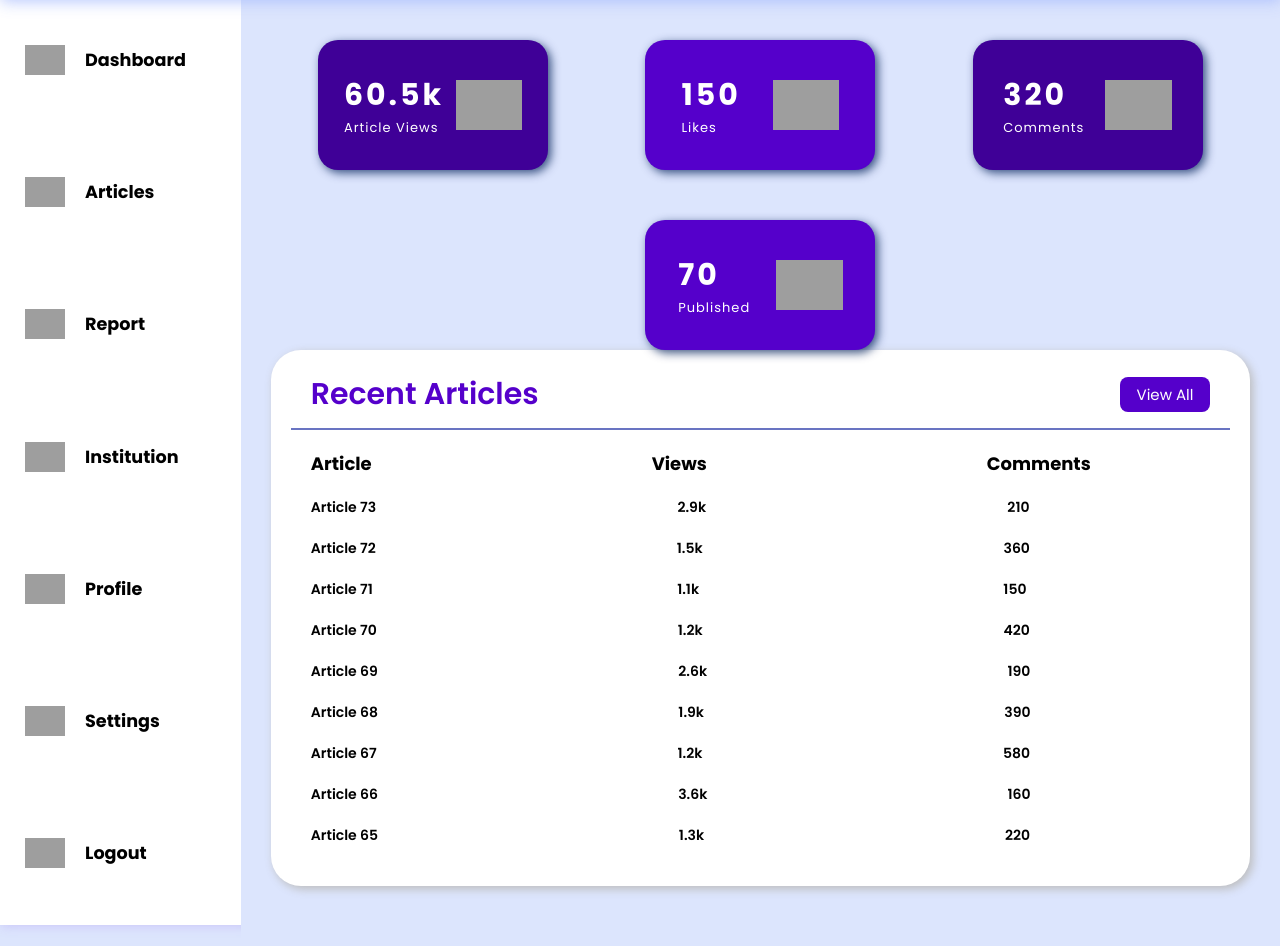
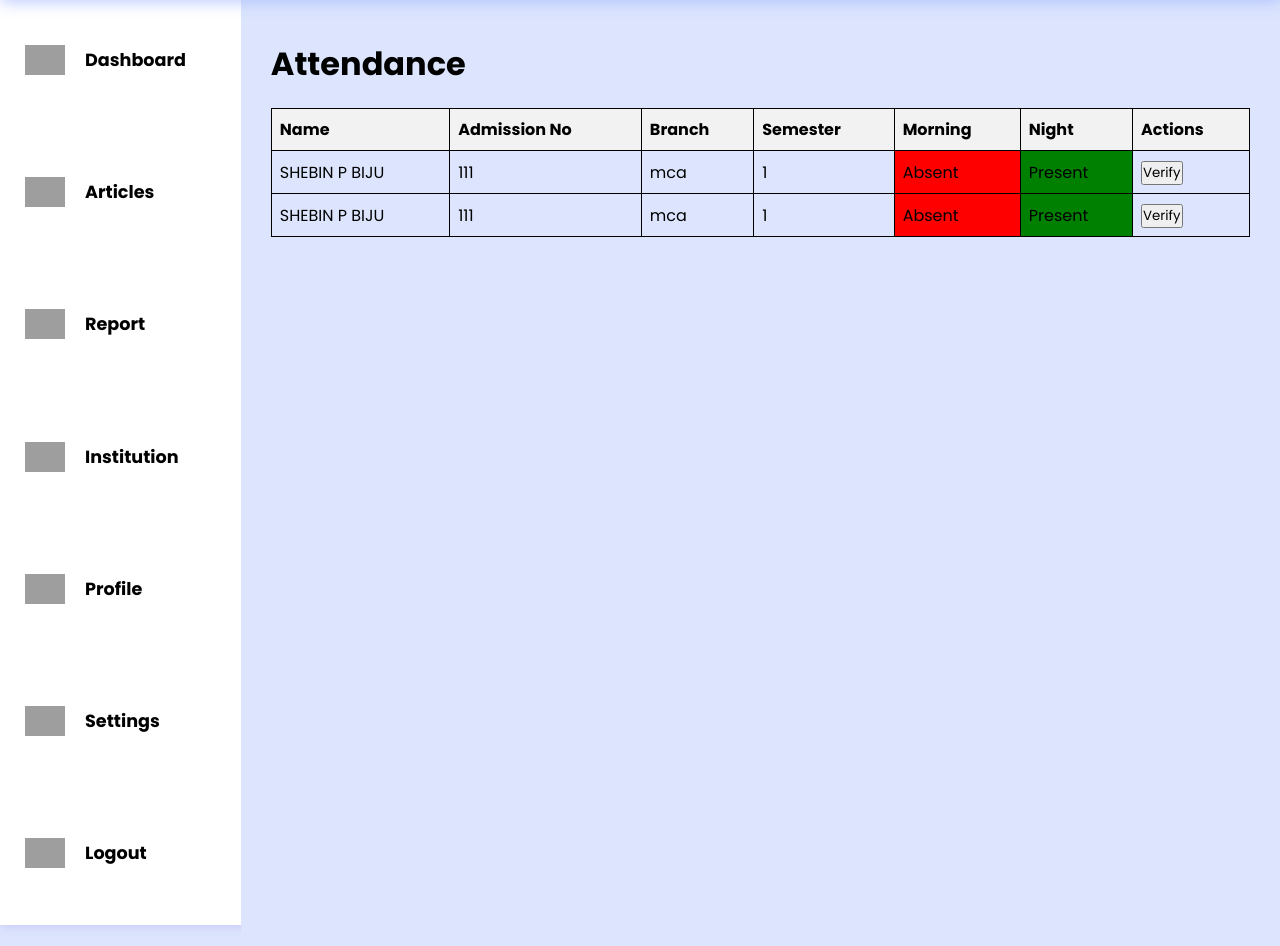
Before and after one commit to SivaPrasad43/Hostel_Management_System, a PHP site: page /php/dashboard/matron_dashboard.php in a window 1280 px wide. Shown: the part 70-1016 px from the top of the page. Run offline with PHP 8.4, Linux system fonts and the light colour scheme; data comes from the database, SQL or seed files in the repository; grey boxes are pictures that could not be loaded.

Commit message:
verify button

```diff
--- a/php/dashboard/matron_dashboard.php
+++ b/php/dashboard/matron_dashboard.php
@@ -9,6 +9,25 @@
     <title>RIT Hostel</title>
     <link rel="stylesheet" href="../../style/dash-style.css">
     <link rel="stylesheet" href="../../style/responsive.css">
+    <style>
+    /* Style for the table */
+    table {
+        width: 100%;
+        border-collapse: collapse;
+        margin-top: 20px;
+    }
+
+    th,
+    td {
+        border: 1px solid black;
+        padding: 8px;
+        text-align: left;
+    }
+
+    th {
+        background-color: #f2f2f2;
+    }
+    </style>
 </head>
 
 <body>
@@ -100,130 +119,77 @@
                 </div>
             </div>
 
-            <div class="box-container">
 
-                <div class="box box1">
-                    <div class="text">
-                        <h2 class="topic-heading">60.5k</h2>
-                        <h2 class="topic">Article Views</h2>
-                    </div>
+            <h1> Attendance </h1>
+            <table>
+    <tr>
+        <th>Name</th>
+        <th>Admission No</th>
+        <th>Branch</th>
+        <th>Semester</th>
+        <th>Morning</th>
+        <th>Night</th>
+        <th>Actions</th>
+    </tr>
+    <?php
+    // Include your connection.php file
+    include '../../connection/connection.php';
 
-                    <img src="https://media.geeksforgeeks.org/wp-content/uploads/20221210184645/Untitled-design-(31).png"
-                        alt="Views">
-                </div>
+    // Select data from the attendance table
+    $currentDate = date("Y-m-d");
+    $query = "SELECT * FROM attendance WHERE date = '$currentDate'";
+    $result = mysqli_query($conn, $query);
 
-                <div class="box box2">
-                    <div class="text">
-                        <h2 class="topic-heading">150</h2>
-                        <h2 class="topic">Likes</h2>
-                    </div>
+    while ($row = mysqli_fetch_assoc($result)) {
+        echo "<tr>";
+        echo "<td>" . $row['name'] . "</td>";
+        echo "<td>" . $row['admission_no'] . "</td>";
+        echo "<td>" . $row['branch'] . "</td>";
+        echo "<td>" . $row['semester'] . "</td>";
 
-                    <img src="https://media.geeksforgeeks.org/wp-content/uploads/20221210185030/14.png" alt="likes">
-                </div>
+        // Check the 'morning' value
+        if ($row['morning'] == 1) {
+            // Display "Present" with a green background
+            echo "<td style='background-color: green;'>Present</td>";
+        } else {
+            // Display "Absent" with a red background
+            echo "<td style='background-color: red;'>Absent</td>";
+        }
 
-                <div class="box box3">
-                    <div class="text">
-                        <h2 class="topic-heading">320</h2>
-                        <h2 class="topic">Comments</h2>
-                    </div>
+        // Check the 'night' value
+        if ($row['night'] == 1) {
+            echo "<td style='background-color: green;'>Present</td>";
+        } else {
+            echo "<td style='background-color: red;'>Absent</td>";
+        }
 
-                    <img src="https://media.geeksforgeeks.org/wp-content/uploads/20221210184645/Untitled-design-(32).png"
-                        alt="comments">
-                </div>
+        // Add the Verify button
+        echo "<td><button onclick='verifyRow(" . $row['id'] . ")'>Verify</button></td>";
 
-                <div class="box box4">
-                    <div class="text">
-                        <h2 class="topic-heading">70</h2>
-                        <h2 class="topic">Published</h2>
-                    </div>
+        echo "</tr>";
+    }
+    ?>
+</table>
 
-                    <img src="https://media.geeksforgeeks.org/wp-content/uploads/20221210185029/13.png" alt="published">
-                </div>
-            </div>
-
-            <div class="report-container">
-                <div class="report-header">
-                    <h1 class="recent-Articles">Recent Articles</h1>
-                    <button class="view">View All</button>
-                </div>
-
-                <div class="report-body">
-                    <div class="report-topic-heading">
-                        <h3 class="t-op">Article</h3>
-                        <h3 class="t-op">Views</h3>
-                        <h3 class="t-op">Comments</h3>
-                        <h3 class="t-op">Status</h3>
-                    </div>
-
-                    <div class="items">
-                        <div class="item1">
-                            <h3 class="t-op-nextlvl">Article 73</h3>
-                            <h3 class="t-op-nextlvl">2.9k</h3>
-                            <h3 class="t-op-nextlvl">210</h3>
-                            <h3 class="t-op-nextlvl label-tag">Published</h3>
-                        </div>
-
-                        <div class="item1">
-                            <h3 class="t-op-nextlvl">Article 72</h3>
-                            <h3 class="t-op-nextlvl">1.5k</h3>
-                            <h3 class="t-op-nextlvl">360</h3>
-                            <h3 class="t-op-nextlvl label-tag">Published</h3>
-                        </div>
-
-                        <div class="item1">
-                            <h3 class="t-op-nextlvl">Article 71</h3>
-                            <h3 class="t-op-nextlvl">1.1k</h3>
-                            <h3 class="t-op-nextlvl">150</h3>
-                            <h3 class="t-op-nextlvl label-tag">Published</h3>
-                        </div>
-
-                        <div class="item1">
-                            <h3 class="t-op-nextlvl">Article 70</h3>
-                            <h3 class="t-op-nextlvl">1.2k</h3>
-                            <h3 class="t-op-nextlvl">420</h3>
-                            <h3 class="t-op-nextlvl label-tag">Published</h3>
-                        </div>
-
-                        <div class="item1">
-                            <h3 class="t-op-nextlvl">Article 69</h3>
-                            <h3 class="t-op-nextlvl">2.6k</h3>
-                            <h3 class="t-op-nextlvl">190</h3>
-                            <h3 class="t-op-nextlvl label-tag">Published</h3>
-                        </div>
-
-                        <div class="item1">
-                            <h3 class="t-op-nextlvl">Article 68</h3>
-                            <h3 class="t-op-nextlvl">1.9k</h3>
-                            <h3 class="t-op-nextlvl">390</h3>
-                            <h3 class="t-op-nextlvl label-tag">Published</h3>
-                        </div>
-
-                        <div class="item1">
-                            <h3 class="t-op-nextlvl">Article 67</h3>
-                            <h3 class="t-op-nextlvl">1.2k</h3>
-                            <h3 class="t-op-nextlvl">580</h3>
-                            <h3 class="t-op-nextlvl label-tag">Published</h3>
-                        </div>
-
-                        <div class="item1">
-                            <h3 class="t-op-nextlvl">Article 66</h3>
-                            <h3 class="t-op-nextlvl">3.6k</h3>
-                            <h3 class="t-op-nextlvl">160</h3>
-                            <h3 class="t-op-nextlvl label-tag">Published</h3>
-                        </div>
-
-                        <div class="item1">
-                            <h3 class="t-op-nextlvl">Article 65</h3>
-                            <h3 class="t-op-nextlvl">1.3k</h3>
-                            <h3 class="t-op-nextlvl">220</h3>
-                            <h3 class="t-op-nextlvl label-tag">Published</h3>
-                        </div>
-
-                    </div>
-                </div>
-            </div>
         </div>
     </div>
+    <script>
+    function verifyRow(id) {
+        // Send an AJAX request to update the 'morning' and 'night' fields in the database
+        const xhr = new XMLHttpRequest();
+        xhr.open('POST', 'update_attendance.php', true);
+        xhr.setRequestHeader('Content-Type', 'application/x-www-form-urlencoded');
+        xhr.onreadystatechange = function () {
+            if (xhr.readyState === 4 && xhr.status === 200) {
+                // Update the button and background color
+                const button = document.querySelector(`button[data-id="${id}"]`);
+                button.textContent = 'Verified';
+                button.style.backgroundColor = 'green';
+            }
+        };
+        xhr.send(`id=${id}`);
+    }
+</script>
 
     <script src="../../style/dashboard.js"></script>
 </body>
```
Also changed, not shown: php/dashboard/mess_secretary_dashboard.php (+3 -5 lines), php/dashboard/update_attendance.php (added, +12 -0 lines).
